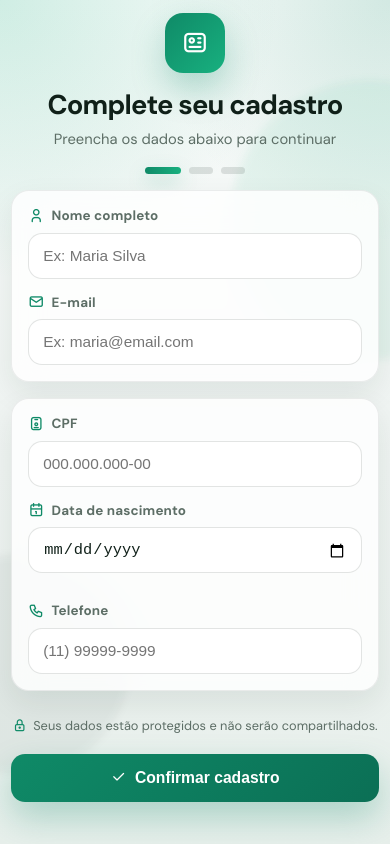
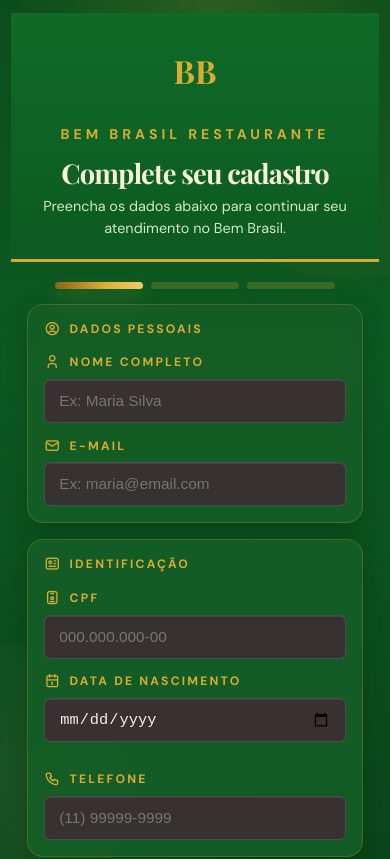
Before and after one commit to macedoo15/Cadastro-qr, a plain HTML site: page index.html in a window 390 px wide. Shown: the top 859 px of the page. Drawn offline with nearby package versions, Linux system fonts and the light colour scheme.

Commit message:
fix:designer

```diff
--- a/index.html
+++ b/index.html
@@ -3,25 +3,27 @@
 <head>
   <meta charset="UTF-8" />
   <meta name="viewport" content="width=device-width, initial-scale=1.0" />
-  <title>Cadastro de Cliente</title>
+  <title>Cadastro de Cliente | Bem Brasil</title>
   <link rel="preconnect" href="https://fonts.googleapis.com" />
   <link rel="preconnect" href="https://fonts.gstatic.com" crossorigin />
   <link href="https://fonts.googleapis.com/css2?family=DM+Sans:wght@400;500;700&display=swap" rel="stylesheet" />
+  <link href="https://fonts.googleapis.com/css2?family=Playfair+Display:wght@600;700&display=swap" rel="stylesheet" />
   <link rel="stylesheet" href="https://cdn.jsdelivr.net/npm/@tabler/icons-webfont@latest/tabler-icons.min.css" />
   <style>
     :root {
-      --bg: #eef3f1;
-      --bg-2: #dcebe5;
-      --surface: rgba(255, 255, 255, 0.82);
-      --surface-strong: #ffffff;
-      --text: #102019;
-      --muted: #5d6e66;
-      --line: rgba(16, 32, 25, 0.08);
-      --accent: #0f8a67;
-      --accent-2: #18b07f;
-      --danger: #da4d49;
-      --shadow: 0 24px 70px rgba(16, 32, 25, 0.14);
-      --shadow-soft: 0 10px 30px rgba(16, 32, 25, 0.08);
+      --bg: #0d5a22;
+      --bg-2: #0f6a28;
+      --surface: rgba(21, 94, 38, 0.92);
+      --surface-strong: #156224;
+      --text: #f7f1d7;
+      --muted: #bbd09b;
+      --line: rgba(201, 160, 54, 0.26);
+      --accent: #d8ac32;
+      --accent-2: #f1cf63;
+      --accent-3: #8a6515;
+      --danger: #ff806f;
+      --shadow: 0 24px 60px rgba(3, 30, 8, 0.36);
+      --shadow-soft: 0 10px 24px rgba(3, 30, 8, 0.22);
     }
 
     * { box-sizing: border-box; margin: 0; padding: 0; }
@@ -34,14 +36,14 @@
       font-family: 'DM Sans', sans-serif;
       color: var(--text);
       background:
-        radial-gradient(circle at top left, rgba(24, 176, 127, 0.18), transparent 30%),
-        radial-gradient(circle at top right, rgba(15, 138, 103, 0.16), transparent 26%),
-        linear-gradient(180deg, #f8fbfa 0%, var(--bg) 55%, #e7efeb 100%);
+        radial-gradient(circle at top center, rgba(212, 171, 54, 0.15), transparent 18%),
+        radial-gradient(circle at 20% 80%, rgba(241, 207, 99, 0.08), transparent 22%),
+        linear-gradient(180deg, #0a4d1c 0%, var(--bg) 36%, #084017 100%);
       min-height: 100vh;
       display: flex;
       align-items: flex-start;
       justify-content: center;
-      padding: 2.2rem 1rem;
+      padding: 0;
       position: relative;
       overflow-x: hidden;
     }
@@ -58,19 +60,19 @@
     }
 
     body::before {
-      width: 280px;
-      height: 280px;
-      right: -120px;
-      top: 80px;
-      background: rgba(24, 176, 127, 0.12);
+      width: 360px;
+      height: 360px;
+      right: -140px;
+      top: -80px;
+      background: rgba(212, 171, 54, 0.08);
     }
 
     body::after {
-      width: 220px;
-      height: 220px;
-      left: -90px;
-      bottom: 70px;
-      background: rgba(16, 32, 25, 0.08);
+      width: 260px;
+      height: 260px;
+      left: -120px;
+      bottom: -60px;
+      background: rgba(255, 255, 255, 0.04);
     }
 
     .wrap {
@@ -78,31 +80,62 @@
       width: 100%;
       position: relative;
       z-index: 1;
+      min-height: 100vh;
+      padding: 0 1rem 1.25rem;
     }
 
     .logo-area {
+      background: linear-gradient(180deg, #0f6b28 0%, #0d5a22 100%);
+      border-bottom: 3px solid var(--accent);
+      padding: 1.2rem 1rem 1.45rem;
+      margin: 0 -1rem 1.25rem;
       text-align: center;
-      margin-bottom: 1.75rem;
       animation: fadeUp 0.7s ease both;
     }
 
-    .logo-circle {
-      width: 68px;
-      height: 68px;
-      border-radius: 22px;
-      margin: 0 auto 14px;
+    .brand-mark {
+      width: 88px;
+      height: 88px;
+      border-radius: 0;
+      margin: 0 auto 0.8rem;
       display: flex;
       align-items: center;
       justify-content: center;
-      color: #fff;
-      background: linear-gradient(135deg, var(--accent) 0%, var(--accent-2) 100%);
-      box-shadow: 0 16px 34px rgba(15, 138, 103, 0.28);
+      color: var(--accent);
+      background: transparent;
+      box-shadow: none;
+      border: none;
+      position: relative;
+      overflow: hidden;
     }
 
-    .logo-circle i { font-size: 30px; }
+    .brand-mark img {
+      width: 100%;
+      height: 100%;
+      object-fit: contain;
+      display: block;
+      padding: 0;
+    }
+
+    .brand-mark span {
+      font-family: 'Playfair Display', serif;
+      font-size: 2.15rem;
+      font-weight: 700;
+      transform: translateY(1px);
+    }
+
+    .brand-kicker {
+      font-size: 0.88rem;
+      font-weight: 700;
+      letter-spacing: 0.28em;
+      text-transform: uppercase;
+      color: var(--accent);
+      margin-bottom: 0.65rem;
+    }
 
     .form-title {
       font-size: clamp(1.7rem, 4vw, 2.2rem);
+      font-family: 'Playfair Display', serif;
       font-weight: 700;
       letter-spacing: -0.03em;
       color: var(--text);
@@ -110,7 +143,7 @@
 
     .form-subtitle {
       font-size: 1rem;
-      color: var(--muted);
+      color: #d6e7c6;
       margin-top: 0.35rem;
       line-height: 1.5;
     }
@@ -119,31 +152,31 @@
       display: flex;
       gap: 8px;
       justify-content: center;
-      margin-bottom: 1.2rem;
+      margin: 0 0 1.1rem;
       animation: fadeUp 0.8s ease both;
       animation-delay: 0.08s;
     }
 
     .progress-dot {
-      width: 34px;
+      width: 160px;
       height: 8px;
       border-radius: 999px;
-      background: rgba(16, 32, 25, 0.12);
+      background: rgba(216, 172, 50, 0.22);
       transition: all 0.25s ease;
     }
 
     .progress-dot.active {
-      width: 46px;
-      background: linear-gradient(90deg, var(--accent) 0%, var(--accent-2) 100%);
-      box-shadow: 0 8px 20px rgba(15, 138, 103, 0.25);
+      width: 160px;
+      background: linear-gradient(90deg, var(--accent-3) 0%, var(--accent) 55%, var(--accent-2) 100%);
+      box-shadow: 0 8px 18px rgba(216, 172, 50, 0.24);
     }
 
     .card {
       background: var(--surface);
-      backdrop-filter: blur(16px);
+      backdrop-filter: blur(12px);
       border: 1px solid var(--line);
-      border-radius: 24px;
-      padding: 1.35rem;
+      border-radius: 16px;
+      padding: 1.15rem;
       margin-bottom: 1rem;
       box-shadow: var(--shadow);
       animation: fadeUp 0.85s ease both;
@@ -159,11 +192,12 @@
       display: flex;
       align-items: center;
       gap: 0.45rem;
-      font-size: 0.84rem;
-      color: var(--muted);
+      font-size: 0.76rem;
+      color: var(--accent);
       margin-bottom: 0.55rem;
       font-weight: 700;
-      letter-spacing: 0.01em;
+      letter-spacing: 0.18em;
+      text-transform: uppercase;
     }
 
     .field label i { font-size: 1rem; color: var(--accent); }
@@ -171,21 +205,21 @@
     .field input {
       width: 100%;
       padding: 0 14px;
-      height: 48px;
+      height: 42px;
       font-size: 1rem;
-      background: rgba(255, 255, 255, 0.88);
-      border: 1px solid rgba(16, 32, 25, 0.12);
-      border-radius: 14px;
-      color: var(--text);
+      background: #373132;
+      border: 1px solid rgba(255, 255, 255, 0.12);
+      border-radius: 6px;
+      color: #f5efe0;
       transition: border-color 0.2s, box-shadow 0.2s, transform 0.15s, background 0.2s;
       outline: none;
-      box-shadow: inset 0 1px 0 rgba(255, 255, 255, 0.5);
+      box-shadow: inset 0 1px 0 rgba(255, 255, 255, 0.08);
     }
 
     .field input:focus {
-      border-color: rgba(15, 138, 103, 0.5);
-      box-shadow: 0 0 0 4px rgba(15, 138, 103, 0.12);
-      background: #fff;
+      border-color: rgba(216, 172, 50, 0.65);
+      box-shadow: 0 0 0 3px rgba(216, 172, 50, 0.14);
+      background: #3d3738;
       transform: translateY(-1px);
     }
 
@@ -193,7 +227,7 @@
 
     .err-msg {
       font-size: 0.78rem;
-      color: #9e3633;
+      color: #ff9a8f;
       margin-top: 0.38rem;
       display: none;
     }
@@ -216,11 +250,11 @@
 
     .btn-submit {
       width: 100%;
-      height: 50px;
-      background: linear-gradient(135deg, var(--accent) 0%, #0b6f55 100%);
+      height: 48px;
+      background: transparent;
       color: #fff;
-      border: none;
-      border-radius: 16px;
+      border: 1px solid var(--accent);
+      border-radius: 8px;
       font-size: 1rem;
       font-weight: 700;
       cursor: pointer;
@@ -230,22 +264,22 @@
       gap: 0.55rem;
       transition: transform 0.15s ease, box-shadow 0.2s ease, filter 0.2s ease;
       margin-top: 1.15rem;
-      box-shadow: 0 16px 34px rgba(15, 138, 103, 0.28);
+      box-shadow: none;
     }
 
-    .btn-submit:hover { filter: brightness(1.03); transform: translateY(-1px); }
+    .btn-submit:hover { filter: brightness(1.06); transform: translateY(-1px); background: rgba(216, 172, 50, 0.08); }
 
     .btn-submit:active { transform: translateY(0) scale(0.99); }
 
-    .btn-submit:disabled { background: linear-gradient(135deg, #9dd8c4 0%, #8dc5b3 100%); cursor: not-allowed; box-shadow: none; }
+    .btn-submit:disabled { background: rgba(255, 255, 255, 0.1); cursor: not-allowed; box-shadow: none; }
 
     .alert-erro {
-      background: rgba(218, 77, 73, 0.1);
-      border: 1px solid rgba(218, 77, 73, 0.22);
-      border-radius: 16px;
+      background: rgba(255, 140, 120, 0.1);
+      border: 1px solid rgba(255, 140, 120, 0.2);
+      border-radius: 12px;
       padding: 12px 14px;
       font-size: 0.86rem;
-      color: #8d2e2b;
+      color: #ffd8d3;
       margin-top: 1rem;
       align-items: center;
       gap: 8px;
@@ -258,10 +292,10 @@
       text-align: center;
       padding: 3.5rem 1.25rem;
       display: none;
-      background: var(--surface);
-      backdrop-filter: blur(16px);
+      background: rgba(15, 100, 34, 0.92);
+      backdrop-filter: blur(12px);
       border: 1px solid var(--line);
-      border-radius: 28px;
+      border-radius: 20px;
       box-shadow: var(--shadow);
       animation: fadeUp 0.8s ease both;
     }
@@ -269,18 +303,19 @@
     .success-circle {
       width: 82px;
       height: 82px;
-      border-radius: 24px;
-      background: linear-gradient(135deg, rgba(24, 176, 127, 0.16), rgba(15, 138, 103, 0.08));
+      border-radius: 50%;
+      background: rgba(216, 172, 50, 0.16);
       display: flex;
       align-items: center;
       justify-content: center;
       margin: 0 auto 20px;
     }
 
-    .success-circle i { font-size: 38px; color: var(--accent); }
+    .success-circle i { font-size: 38px; color: var(--accent-2); }
 
     .success-title {
       font-size: clamp(1.6rem, 4vw, 2rem);
+      font-family: 'Playfair Display', serif;
       font-weight: 700;
       color: var(--text);
       margin-bottom: 0.55rem;
@@ -289,7 +324,7 @@
 
     .success-sub {
       font-size: 1rem;
-      color: var(--muted);
+      color: #d2e0bf;
       line-height: 1.7;
     }
 
@@ -315,46 +350,45 @@
       }
 
       .logo-area {
-        margin-bottom: 1.1rem;
+        padding: 1rem 0.9rem 1.2rem;
       }
 
-      .logo-circle {
-        width: 60px;
-        height: 60px;
-        border-radius: 18px;
+      .brand-mark {
+        width: 82px;
+        height: 82px;
         margin-bottom: 0.9rem;
       }
 
-      .logo-circle i {
-        font-size: 26px;
+      .brand-mark span {
+        font-size: 2rem;
       }
 
       .form-title {
-        font-size: clamp(1.45rem, 7vw, 1.85rem);
+        font-size: clamp(1.55rem, 7vw, 1.95rem);
       }
 
       .form-subtitle {
-        font-size: 0.92rem;
-        padding: 0 0.4rem;
+        font-size: 0.9rem;
+        padding: 0 0.2rem;
       }
 
       .progress {
-        margin-bottom: 1rem;
+        margin-bottom: 0.95rem;
       }
 
       .progress-dot {
-        width: 24px;
+        width: 88px;
         height: 7px;
       }
 
       .progress-dot.active {
-        width: 36px;
+        width: 88px;
       }
 
       .card {
         padding: 1rem;
-        border-radius: 18px;
-        box-shadow: 0 12px 30px rgba(16, 32, 25, 0.08);
+        border-radius: 16px;
+        box-shadow: 0 12px 26px rgba(3, 30, 8, 0.26);
       }
 
       .field {
@@ -362,7 +396,7 @@
       }
 
       .field input {
-        height: 46px;
+        height: 44px;
         font-size: 0.96rem;
       }
 
@@ -372,14 +406,14 @@
       }
 
       .btn-submit {
-        height: 48px;
+        height: 46px;
         font-size: 0.98rem;
-        border-radius: 14px;
+        border-radius: 8px;
       }
 
       .success-wrap {
         padding: 2.6rem 1rem;
-        border-radius: 22px;
+        border-radius: 18px;
       }
 
       .success-circle {
@@ -402,9 +436,13 @@
 
 <div class="wrap">
   <div class="logo-area">
-    <div class="logo-circle"><i class="ti ti-id"></i></div>
+    <div class="brand-mark" aria-label="Bem Brasil Restaurante">
+      <img src="logo.png" alt="Logo do Bem Brasil Restaurante" onerror="this.style.display='none'; this.nextElementSibling.style.display='block';" />
+      <span style="display:none;">BB</span>
+    </div>
+    <p class="brand-kicker">Bem Brasil Restaurante</p>
     <p class="form-title">Complete seu cadastro</p>
-    <p class="form-subtitle">Preencha os dados abaixo para continuar</p>
+    <p class="form-subtitle">Preencha os dados abaixo para continuar seu atendimento no Bem Brasil.</p>
   </div>
 
   <div class="progress">
@@ -415,6 +453,9 @@
 
   <div id="form-wrap">
     <div class="card">
+      <div class="field" style="margin-bottom: 1.1rem;">
+        <label><i class="ti ti-user-circle"></i> Dados pessoais</label>
+      </div>
       <div class="field">
         <label><i class="ti ti-user"></i> Nome completo</label>
         <input type="text" id="nome" placeholder="Ex: Maria Silva" autocomplete="name" />
@@ -428,6 +469,9 @@
     </div>
 
     <div class="card">
+      <div class="field" style="margin-bottom: 1.1rem;">
+        <label><i class="ti ti-id"></i> Identificação</label>
+      </div>
       <div class="field">
         <label><i class="ti ti-id-badge"></i> CPF</label>
         <input type="text" id="cpf" placeholder="000.000.000-00" maxlength="14" inputmode="numeric" />
@@ -465,7 +509,7 @@
   <div class="success-wrap" id="success">
     <div class="success-circle"><i class="ti ti-check"></i></div>
     <p class="success-title">Cadastro realizado!</p>
-    <p class="success-sub">Obrigado pelo cadastro.<br>Suas informações foram salvas com sucesso.</p>
+    <p class="success-sub">Obrigado pelo cadastro.<br>Suas informações foram salvas com sucesso no Bem Brasil.</p>
   </div>
 </div>
 
```
